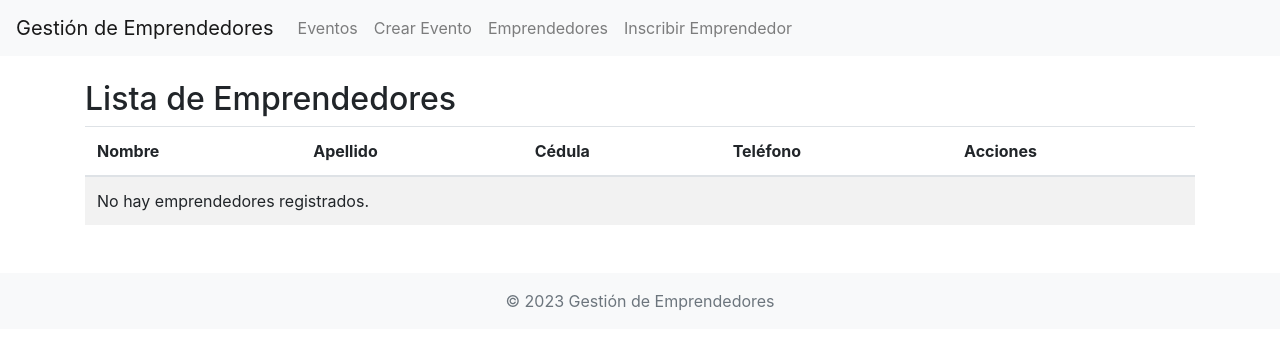
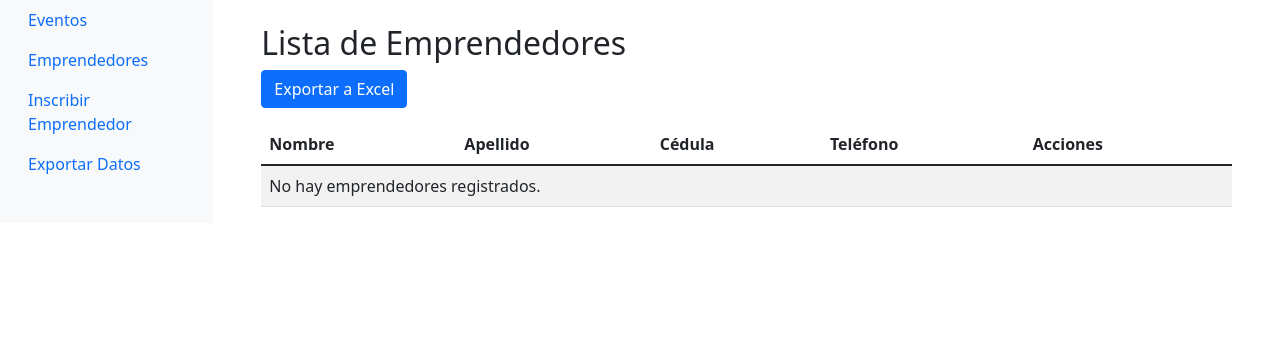
Before and after one commit to diegmero/Gestion_Emprendedores, a Django app: template emprendedores/templates/emprendedores/lista_emprendedores.html in a window 1280 px wide. Shown: the top 350 px of the page. Run offline with Django 5.2, Linux system fonts and the light colour scheme; the template is opened without the code that fills it, so the values that code supplies are empty; some libraries are stand-ins or nearby versions.

Commit message:
culminado sistema interno, sigue frontend bienvenida

```diff
--- a/emprendedores/models.py
+++ b/emprendedores/models.py
@@ -136,11 +136,11 @@ class Evento(models.Model):
 
 class Asesoria(Evento):
     asesor = models.CharField(max_length=100)
-    duracion_horas = models.DurationField(null=True, blank=True)
+    duracion_horas = models.PositiveIntegerField(verbose_name="Duración (horas)", null=True, blank=True)
 
 class Taller(Evento):
     instructor = models.CharField(max_length=100)
-    duracion = models.DurationField()
+    duracion = models.PositiveIntegerField(verbose_name="Duración (horas)", null=True, blank=True)
 
 class MercadoCampesino(Evento):
     TIPO_PRODUCTOS_CHOICES = [
--- a/emprendedores/templates/emprendedores/lista_emprendedores.html
+++ b/emprendedores/templates/emprendedores/lista_emprendedores.html
@@ -3,6 +3,7 @@
 {% block content %}
 <div class="container mt-4">
     <h2>Lista de Emprendedores</h2>
+    <a href="{% url 'exportar_excel' 'emprendedores' %}" class="btn btn-primary mb-3">Exportar a Excel</a>
     <table class="table table-striped">
         <thead>
             <tr>
@@ -31,31 +32,5 @@
             {% endfor %}
         </tbody>
     </table>
-
-    {% if emprendedores.has_other_pages %}
-    <nav aria-label="Page navigation">
-        <ul class="pagination justify-content-center">
-            {% if emprendedores.has_previous %}
-                <li class="page-item"><a class="page-link" href="?page={{ emprendedores.previous_page_number }}">&laquo; Anterior</a></li>
-            {% else %}
-                <li class="page-item disabled"><span class="page-link">&laquo; Anterior</span></li>
-            {% endif %}
-
-            {% for i in emprendedores.paginator.page_range %}
-                {% if emprendedores.number == i %}
-                    <li class="page-item active"><span class="page-link">{{ i }} <span class="sr-only">(current)</span></span></li>
-                {% else %}
-                    <li class="page-item"><a class="page-link" href="?page={{ i }}">{{ i }}</a></li>
-                {% endif %}
-            {% endfor %}
-
-            {% if emprendedores.has_next %}
-                <li class="page-item"><a class="page-link" href="?page={{ emprendedores.next_page_number }}">Siguiente &raquo;</a></li>
-            {% else %}
-                <li class="page-item disabled"><span class="page-link">Siguiente &raquo;</span></li>
-            {% endif %}
-        </ul>
-    </nav>
-    {% endif %}
 </div>
 {% endblock %}
--- a/emprendedores/urls.py
+++ b/emprendedores/urls.py
@@ -16,4 +16,6 @@ urlpatterns = [
     path('eventos/<int:evento_id>/inscribir/', views.inscribir_evento, name='inscribir_evento'),
     path('emprendedores/', views.lista_emprendedores, name='lista_emprendedores'),
     path('inscribir/', views.inscribir_emprendedor, name='inscribir_emprendedor'),
+    path('exportar/', views.pagina_exportacion, name='pagina_exportacion'),
+    path('exportar/<str:modelo>/', views.exportar_excel, name='exportar_excel'),
 ]
--- a/templates/base.html
+++ b/templates/base.html
@@ -4,59 +4,48 @@
     <meta charset="UTF-8">
     <meta name="viewport" content="width=device-width, initial-scale=1.0">
     <title>{% block title %}Gestión de Emprendedores{% endblock %}</title>
-    <link href="https://stackpath.bootstrapcdn.com/bootstrap/4.5.2/css/bootstrap.min.css" rel="stylesheet">
+    <link href="https://cdn.jsdelivr.net/npm/bootstrap@5.1.3/dist/css/bootstrap.min.css" rel="stylesheet">
     {% block extra_css %}{% endblock %}
 </head>
 <body>
-    <nav class="navbar navbar-expand-lg navbar-light bg-light">
-        <a class="navbar-brand" href="{% url 'lista_eventos' %}">Gestión de Emprendedores</a>
-        <button class="navbar-toggler" type="button" data-toggle="collapse" data-target="#navbarNav" aria-controls="navbarNav" aria-expanded="false" aria-label="Toggle navigation">
-            <span class="navbar-toggler-icon"></span>
-        </button>
-        <div class="collapse navbar-collapse" id="navbarNav">
-            <ul class="navbar-nav">
+    <div class="container-fluid">
+        <div class="row">
+            <!-- Sidebar -->
+            <nav id="sidebar" class="col-md-3 col-lg-2 d-md-block bg-light sidebar">
+                <div class="position-sticky">
+                    <ul class="nav flex-column">
                         <li class="nav-item">
-                    <a class="nav-link" href="{% url 'lista_eventos' %}">Eventos</a>
+                            <a class="nav-link" href="{% url 'lista_eventos' %}">
+                                Eventos
+                            </a>
                         </li>
                         <li class="nav-item">
-                    <a class="nav-link" href="{% url 'crear_evento' 'evento' %}">Crear Evento</a>
+                            <a class="nav-link" href="{% url 'lista_emprendedores' %}">
+                                Emprendedores
+                            </a>
                         </li>
                         <li class="nav-item">
-                    <a class="nav-link" href="{% url 'lista_emprendedores' %}">Emprendedores</a>
+                            <a class="nav-link" href="{% url 'inscribir_emprendedor' %}">
+                                Inscribir Emprendedor
+                            </a>
                         </li>
                         <li class="nav-item">
-                    <a class="nav-link" href="{% url 'inscribir_emprendedor' %}">Inscribir Emprendedor</a>
+                            <a class="nav-link" href="{% url 'pagina_exportacion' %}">
+                                Exportar Datos
+                            </a>
                         </li>
                     </ul>
                 </div>
             </nav>
 
-    <main>
-        {% if messages %}
-        <div class="container mt-3">
-            {% for message in messages %}
-            <div class="alert alert-{{ message.tags }} alert-dismissible fade show" role="alert">
-                {{ message }}
-                <button type="button" class="close" data-dismiss="alert" aria-label="Close">
-                    <span aria-hidden="true">&times;</span>
-                </button>
+            <!-- Main content -->
+            <main class="col-md-9 ms-sm-auto col-lg-10 px-md-4">
+                {% block content %}{% endblock %}
+            </main>
         </div>
-            {% endfor %}
     </div>
-        {% endif %}
-        {% block content %}
-        {% endblock %}
-    </main>
 
-    <footer class="mt-5 py-3 bg-light">
-        <div class="container text-center">
-            <span class="text-muted">© 2023 Gestión de Emprendedores</span>
-        </div>
-    </footer>
-
-    <script src="https://code.jquery.com/jquery-3.5.1.slim.min.js"></script>
-    <script src="https://cdn.jsdelivr.net/npm/@popperjs/core@2.5.3/dist/umd/popper.min.js"></script>
-    <script src="https://stackpath.bootstrapcdn.com/bootstrap/4.5.2/js/bootstrap.min.js"></script>
+    <script src="https://cdn.jsdelivr.net/npm/bootstrap@5.1.3/dist/js/bootstrap.bundle.min.js"></script>
     {% block extra_js %}{% endblock %}
 </body>
 </html>
```
Also changed, not shown: emprendedores/admin.py (+54 -4 lines), emprendedores/templates/emprendedores/pagina_exportacion.html (added, +29 -0 lines), emprendedores/views.py (+46 -0 lines), db.sqlite3, emprendedores/migrations/0003_alter_asesoria_duracion_horas_alter_taller_duracion.py (added). Lines whose indentation alone changed are shown as unchanged.
